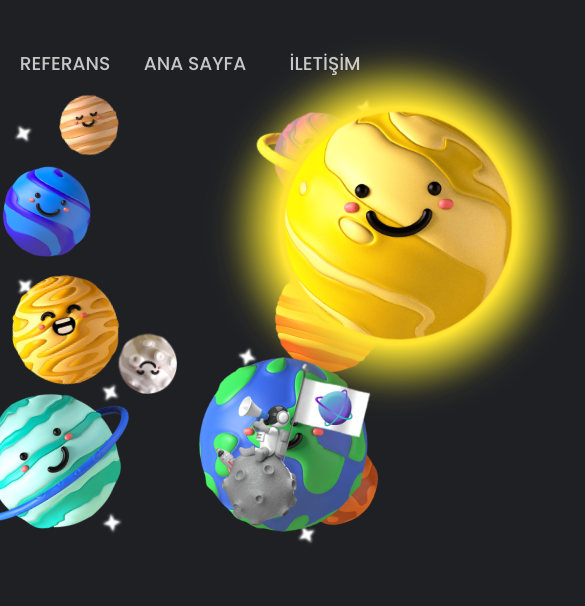
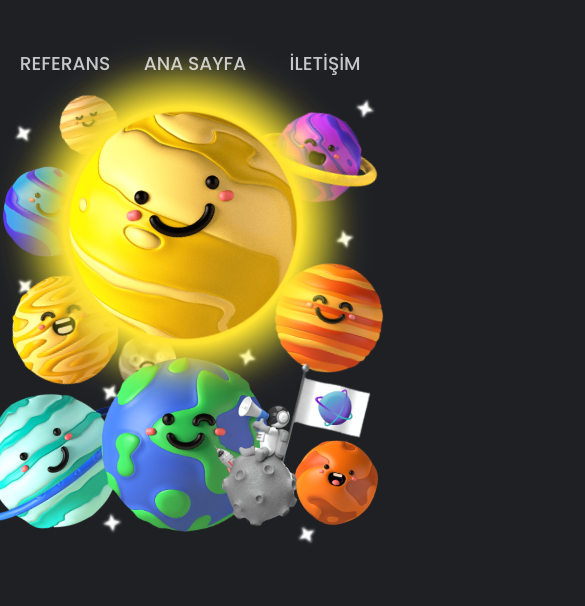
Before and after one commit to kopernikyazilim/kopernikyazilim.github.io, a plain HTML site: page index.html in a window 390 px wide. Shown: the top 606 px of the page, 585 px wide, since content can reach past the window. Drawn offline with Linux system fonts and the light colour scheme.

Commit message:
Fix planet sliding bug

```diff
--- a/style.css
+++ b/style.css
@@ -427,15 +427,13 @@ body {
   .planet.sun {
     height: 400px;
     top: 5%;
-    left: 50%;
-    transform: translateX(-50%);
+    left: -5%;
   }
 
   .planet.earth {
     height: 175px;
     top: 75%;
-    left: 50%;
-    transform: translateX(-50%);
+    left: 25%;
   }
 
   .planet.moon {
```
Also changed, not shown: planets_parallax.js (+0 -10 lines).
